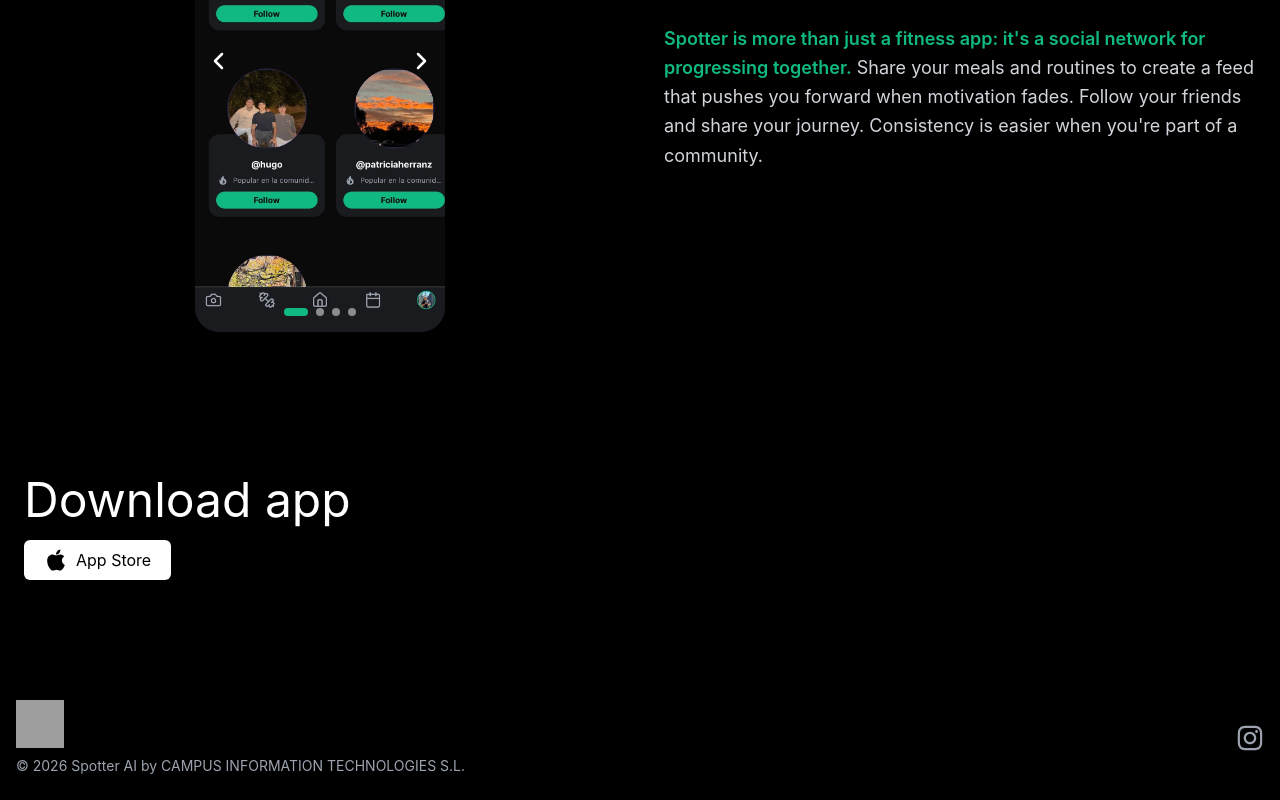
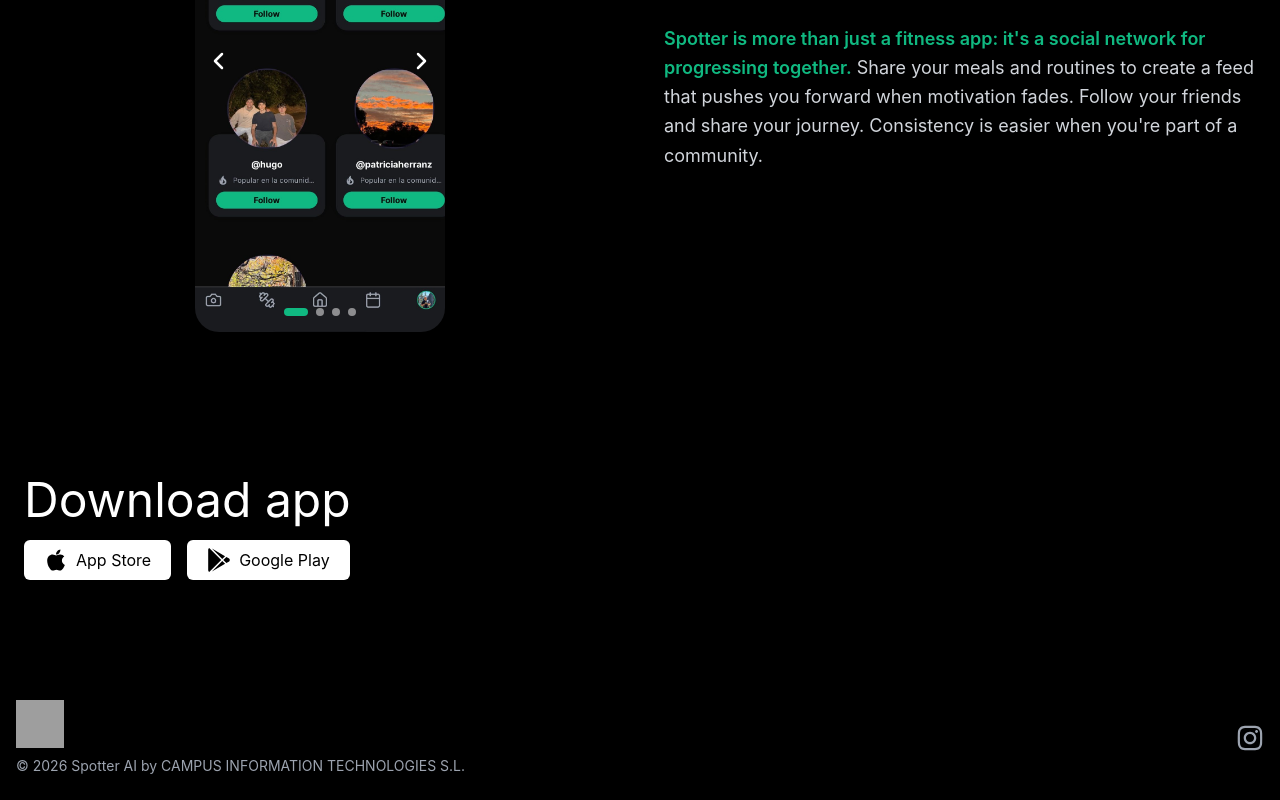
Before and after one commit to Spotter-AI-App/web-spotter, a Next.js app: page / in a window 1280 px wide. Shown: the part 3107-3907 px from the top of the page. Built offline with nearby package versions, Linux system fonts and the light colour scheme; grey boxes are pictures that could not be loaded.

Commit message:
Add PlayStore donwload CTA

```diff
--- a/components/Download.tsx
+++ b/components/Download.tsx
@@ -19,7 +19,7 @@
               {content.download.title}
             </h2>
             <div className="flex space-x-4">
-<Link
+              <Link
                 href="https://apps.apple.com/es/app/spotter-ai/id6756170372"
                 className="download-button bg-black dark:bg-white text-white dark:text-black px-5 py-2 rounded-md text-base flex items-center space-x-2 transition-colors duration-200"
                 target="_blank"
@@ -27,6 +27,15 @@
               >
                 <FaApple className="text-2xl" />
                 <span>{content.download.appStore}</span>
+              </Link>
+              <Link
+                href="https://play.google.com/store/apps/details?id=com.alfonmayoral.spotteria"
+                className="download-button bg-black dark:bg-white text-white dark:text-black px-5 py-2 rounded-md text-base flex items-center space-x-2 transition-colors duration-200"
+                target="_blank"
+                rel="noopener noreferrer"
+              >
+                <FaGooglePlay className="text-2xl" />
+                <span>{content.download.googlePlay}</span>
               </Link>
             </div>
           </div>
--- a/translations/app/en.json
+++ b/translations/app/en.json
@@ -10,7 +10,8 @@
   },
   "download": {
     "title": "Download app",
-    "appStore": "App Store"
+    "appStore": "App Store",
+    "googlePlay": "Google Play"
   },
   "sections": [
     {
--- a/translations/app/es.json
+++ b/translations/app/es.json
@@ -10,7 +10,8 @@
   },
   "download": {
     "title": "Descargar app",
-    "appStore": "App Store"
+    "appStore": "App Store",
+    "googlePlay": "Google Play"
   },
   "sections": [
     {
```
